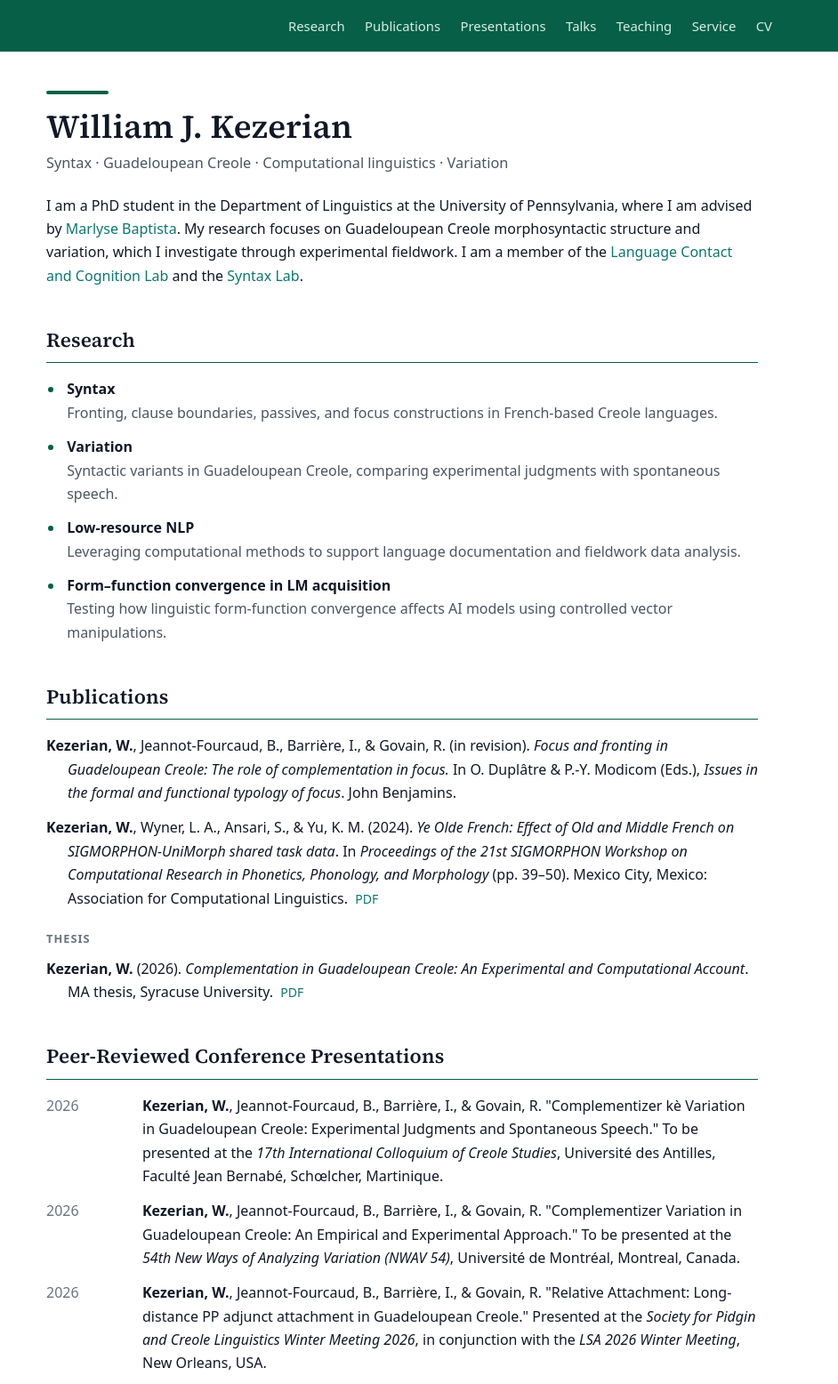
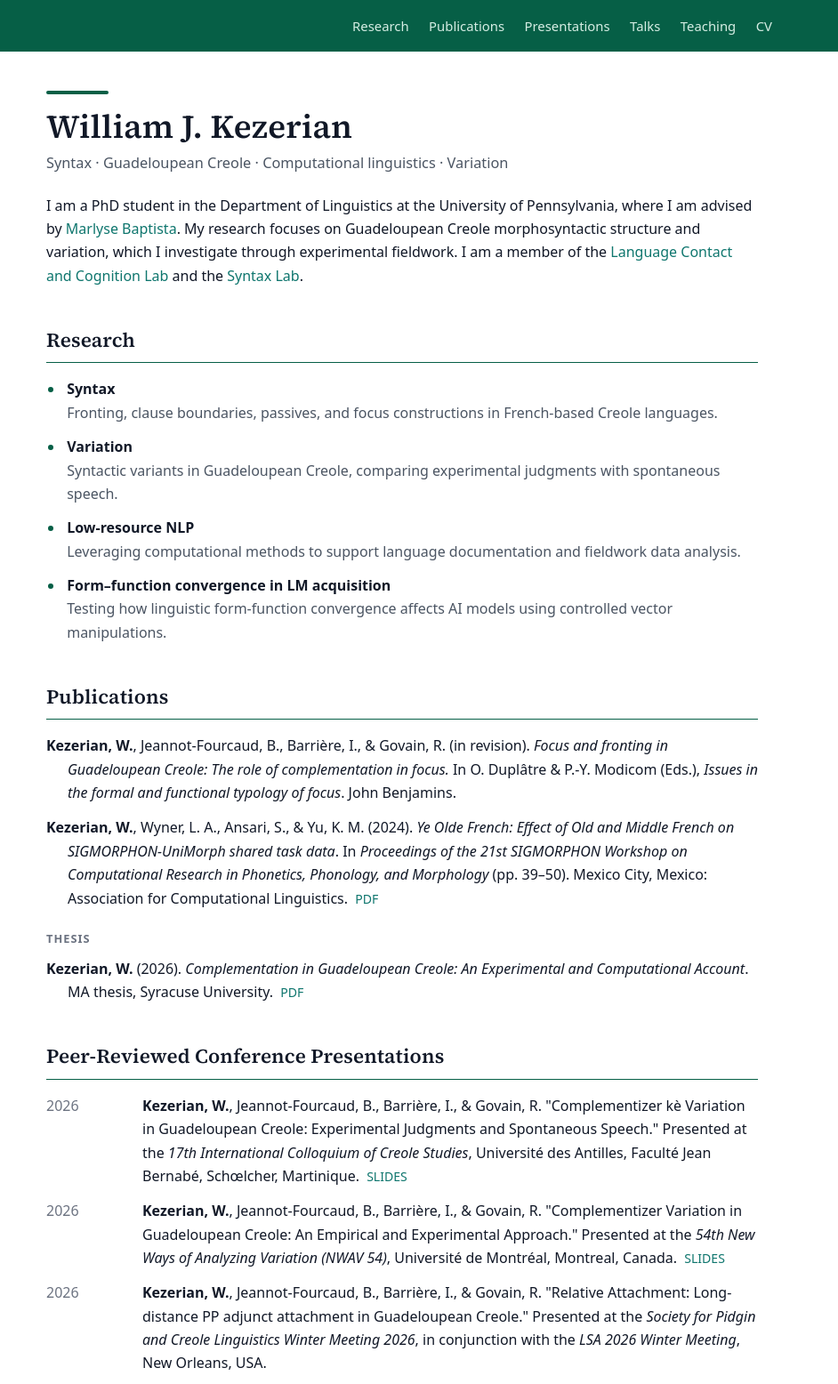
Before and after one commit to williamkezerian/williamkezerian.github.io, a plain HTML site: page index.html in a window 1280 px wide. Shown: the top 1556 px of the page at 89% size, 338-1280 px from the left. Drawn offline with Linux system fonts and the light colour scheme.

Commit message:
Refactor presentations and remove service section
Removed service section and updated presentation details.

```diff
--- a/index.html
+++ b/index.html
@@ -72,7 +72,7 @@
     .pub-list{list-style:none;padding:0;margin:0;}
     .pub-list li{padding-left:1.5rem;text-indent:-1.5rem;margin-bottom:.8rem;}
 
-    /* Dated lists (presentations, talks, teaching, service) */
+    /* Dated lists (presentations, talks, teaching) */
     .dated{display:grid;grid-template-columns:84px minmax(0,1fr);column-gap:1.5rem;row-gap:.8rem;}
     .dated .year{color:var(--faint);font-variant-numeric:tabular-nums;}
     .item-links{font-size:.88rem;margin-left:.25rem;}
@@ -101,7 +101,6 @@
         <a href="#presentations">Presentations</a>
         <a href="#talks">Talks</a>
         <a href="#teaching">Teaching</a>
-        <a href="#service">Service</a>
         <a href="cv_phd.pdf" target="_blank" rel="noopener">CV</a>
       </nav>
     </div>
@@ -224,13 +223,13 @@
         <hr class="section-divider" />
         <div class="dated">
           <div class="year">2026</div>
-          <div><strong>Kezerian, W.</strong>, Jeannot-Fourcaud, B., Barrière, I., &amp; Govain, R. "Complementizer kè Variation in Guadeloupean Creole: Experimental Judgments and Spontaneous Speech." To be presented at the <em>17th International Colloquium of Creole Studies</em>, Université des Antilles, Faculté Jean Bernabé, Schœlcher, Martinique.
-            <!-- <span class="item-links"><a href="#">Slides</a></span> -->
+          <div><strong>Kezerian, W.</strong>, Jeannot-Fourcaud, B., Barrière, I., &amp; Govain, R. "Complementizer kè Variation in Guadeloupean Creole: Experimental Judgments and Spontaneous Speech." Presented at the <em>17th International Colloquium of Creole Studies</em>, Université des Antilles, Faculté Jean Bernabé, Schœlcher, Martinique.
+            <span class="item-links"><a href="CIEC_slides.pdf" target="_blank" rel="noopener">SLIDES</a></span>
           </div>
 
           <div class="year">2026</div>
-          <div><strong>Kezerian, W.</strong>, Jeannot-Fourcaud, B., Barrière, I., &amp; Govain, R. "Complementizer Variation in Guadeloupean Creole: An Empirical and Experimental Approach." To be presented at the <em>54th New Ways of Analyzing Variation (NWAV 54)</em>, Université de Montréal, Montreal, Canada.
-            <!-- <span class="item-links"><a href="#">Slides</a></span> -->
+          <div><strong>Kezerian, W.</strong>, Jeannot-Fourcaud, B., Barrière, I., &amp; Govain, R. "Complementizer Variation in Guadeloupean Creole: An Empirical and Experimental Approach." Presented at the <em>54th New Ways of Analyzing Variation (NWAV 54)</em>, Université de Montréal, Montreal, Canada.
+            <span class="item-links"><a href="NWAV_slides.pdf" target="_blank" rel="noopener">SLIDES</a></span>
           </div>
 
           <div class="year">2026</div>
@@ -321,19 +320,6 @@
           <div>EFL Teaching Assistant, Lycée Dumont d’Urville, Laplace, Caen, France</div>
         </div>
       </section>
-
-      <!-- ========== SERVICE ========== -->
-      <section class="section" id="service">
-        <h2>Service</h2>
-        <hr class="section-divider" />
-        <div class="dated">
-          <div class="year">2026–27</div>
-          <div><strong>Speaker Series Coordinator</strong>, Department of Linguistics, University of Pennsylvania</div>
-
-          <div class="year">2026–27</div>
-          <div><strong>Organizing Committee Member</strong>, 51st Penn Linguistics Conference (PLC 51), University of Pennsylvania</div>
-        </div>
-      </section>
     </div>
   </main>
 </body>
```
